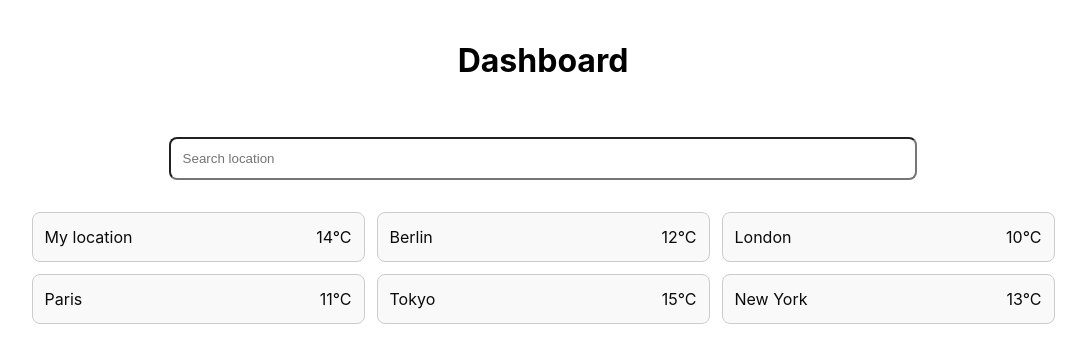
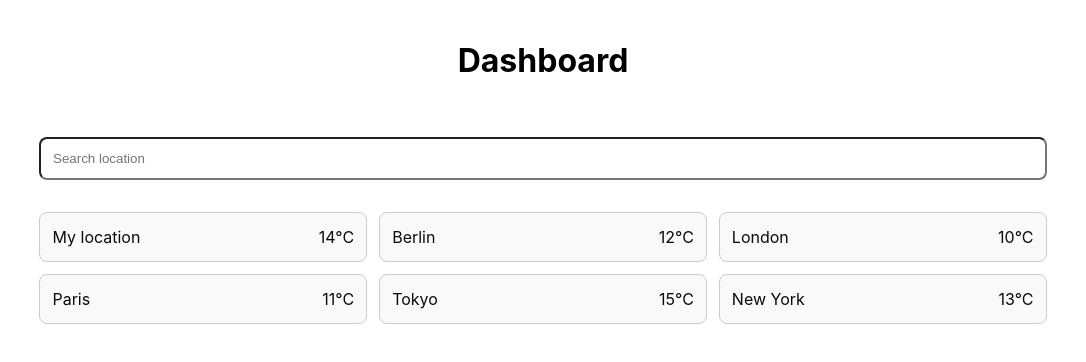
Before and after one commit to hyperst8/handels-weather, a React (Vite) app: page / in a window 1280 px wide. Shown: the top 362 px of the page, without its empty margins (97-1183 px from the left). Built offline with nearby package versions, Linux system fonts and the light colour scheme.

Commit message:
Fix styling again

```diff
--- a/src/components/Dashboard.tsx
+++ b/src/components/Dashboard.tsx
@@ -15,11 +15,13 @@ const Dashboard = () => {
 		<div className="dashboard">
 			<h1>Dashboard</h1>
 
-			<input
-				className="location-search"
-				type="search"
-				placeholder="Search location"
-			/>
+			<div className="search-container">
+				<input
+					className="location-search"
+					type="text"
+					placeholder="Search location"
+				/>
+			</div>
 
 			<div className="locations-container">
 				<div className="location-list">
--- a/src/styles/dashboard.scss
+++ b/src/styles/dashboard.scss
@@ -1,6 +1,7 @@
 .dashboard {
 	display: flex;
 	flex-direction: column;
+	align-items: center;
 	padding: 1rem;
 
 	h1 {
@@ -8,13 +9,23 @@
 		margin-bottom: 1.25rem;
 	}
 
-	.location-search {
-		margin: 2rem auto;
+	.search-container {
+		display: flex;
+		align-items: center;
+		max-width: 63rem;
 		width: 100%;
-		border-radius: 8px;
-		padding: 0.75rem;
+
+		.location-search {
+			margin: 2rem auto;
+			border-radius: 8px;
+			padding: 0.75rem;
+			width: 100%;
+		}
 	}
 
+	.locations-container {
+		width: 100%;
+	}
 	.location-list {
 		display: flex;
 		flex-direction: column;
@@ -48,10 +59,6 @@
 
 	// Media query for larger screens
 	@media (min-width: 768px) {
-		.location-search {
-			width: 60%;
-		}
-
 		.location-list {
 			flex-direction: row;
 			flex-wrap: wrap;
@@ -62,7 +69,7 @@
 		}
 
 		a {
-			flex: 0 0 20.8125rem; // Three items per row with some gap
+			flex: 0 0 32%; // Three items per row with some gap
 		}
 	}
 }
```
